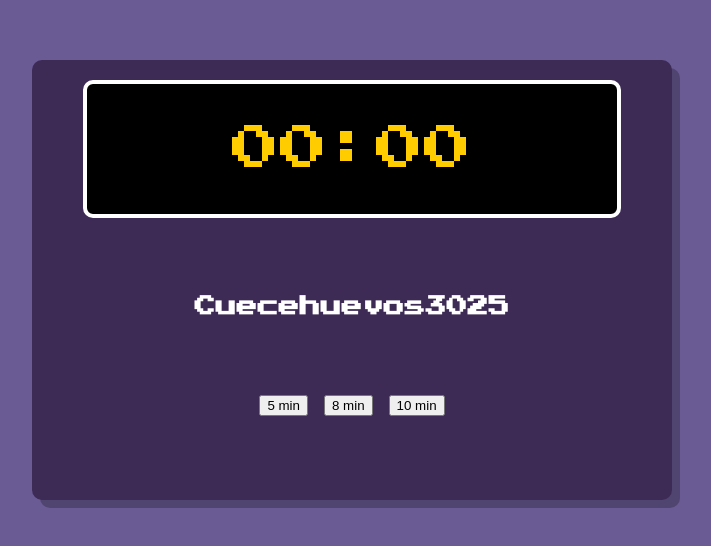
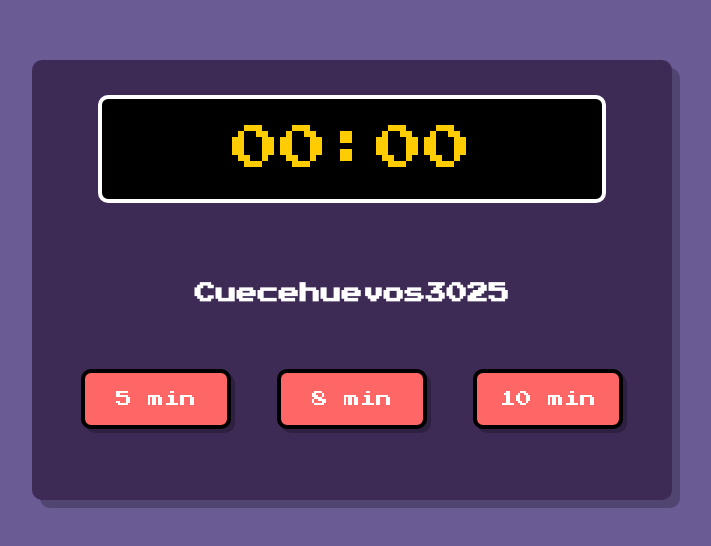
Before and after one commit to isarojodev/cuenta-huevo, a plain HTML site: page index.html in a window 1280 px wide. Shown: the part 120-666 px from the top of the page, without its empty margins (288-999 px from the left). Drawn offline with Linux system fonts and the light colour scheme.

Commit message:
css completado,faltan animaciones

```diff
--- a/styles.css
+++ b/styles.css
@@ -40,9 +40,8 @@ h1 {
 .screen {
     width: 500px;
     height: 100px;
-    padding: 15px;
     grid-row: 1;
-    margin: 0 auto;
+    margin: 15px auto;
     background-color: #000;
     border: 4px solid #ffff;
     border-radius: 10px;
@@ -58,4 +57,25 @@ h1 {
 
 .buttons {
     grid-row: 3;
+    gap: 20px;
+
 }
+
+button {
+    width: 150px;
+    height: 60px;
+    background-color: var(--colorBtn);
+    color: #fff;
+    font-size: 16px;
+    border: 4px solid #000;
+    border-radius: 10px;
+    box-shadow: 4px 4px 0 rgba(0, 0, 0, 0.25);
+    font-family: var(--fuenteRetro);
+    cursor: pointer;
+    margin: 0 15px;
+
+}
+
+button:hover {
+    background-color: var(--colorBtnHover);
+}
```
